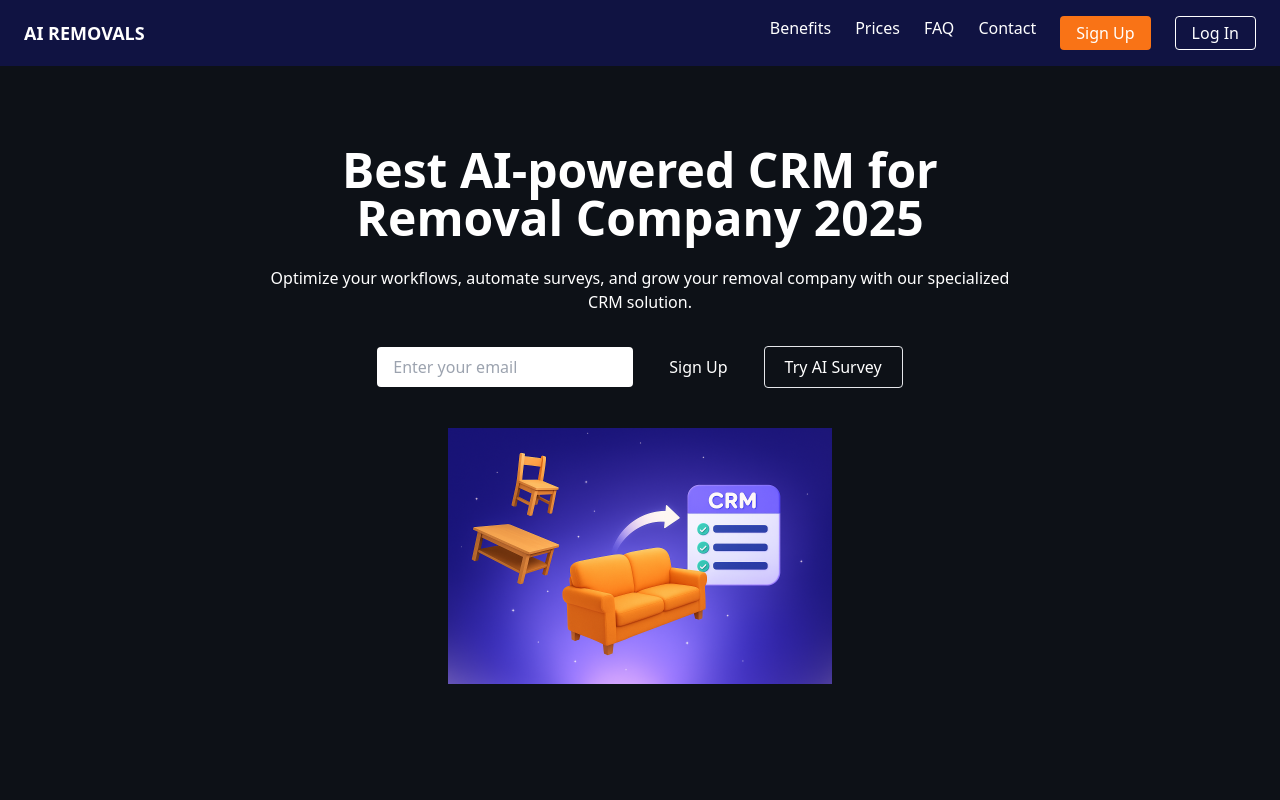
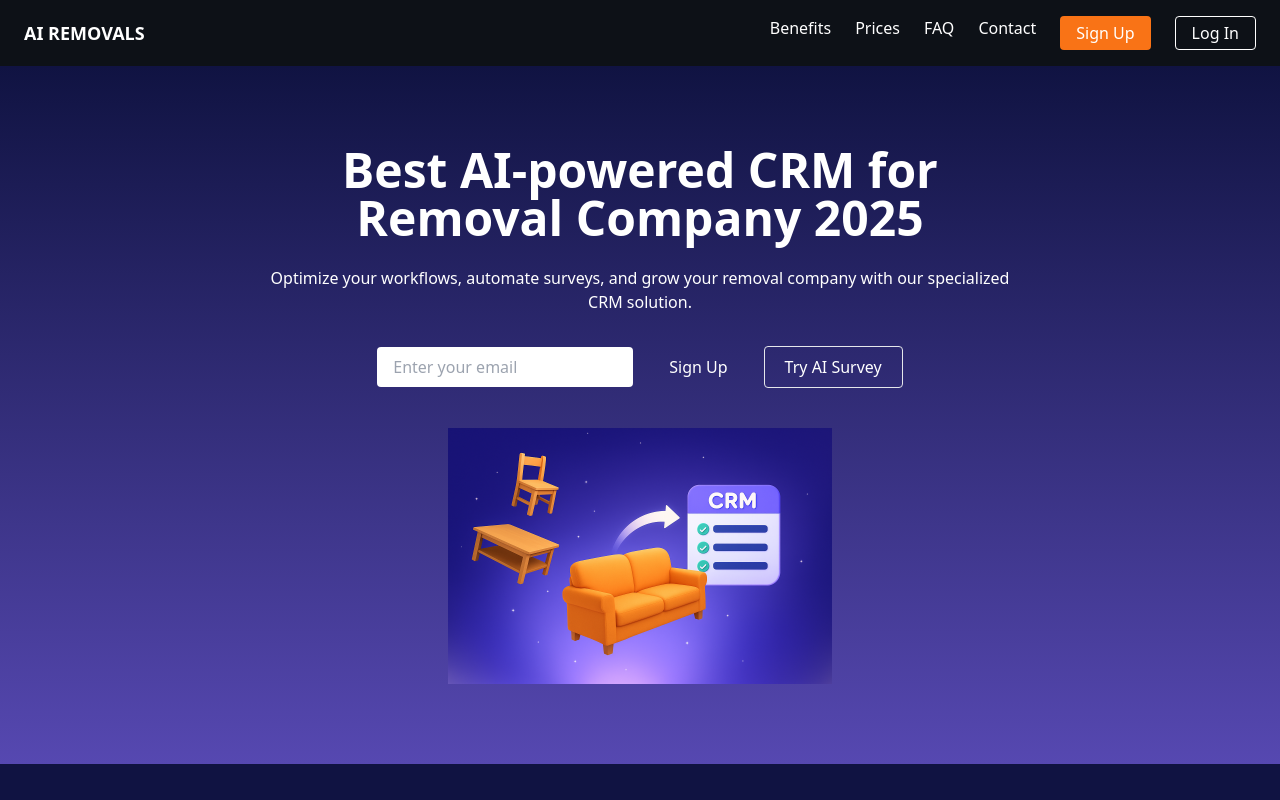
Before and after one commit to Gullmegler/mitt-prosjekt, a React (Create React App) app: page / in a window 1280 px wide. Shown: the top 800 px of the page. Built offline with nearby package versions, Linux system fonts and the light colour scheme.

Commit message:
Update tailwind.config.js

```diff
--- a/tailwind.config.js
+++ b/tailwind.config.js
@@ -7,9 +7,8 @@ module.exports = {
   theme: {
     extend: {
       colors: {
-        githubBlue: "#101342",
-        lightHero: "#5648b1",
-        orange: "#f97316",
+        primary: "#101342", // Github-inspired dark blue
+        orange: "#f97316",  // Orange used for buttons and checkmarks
       },
     },
   },
```
